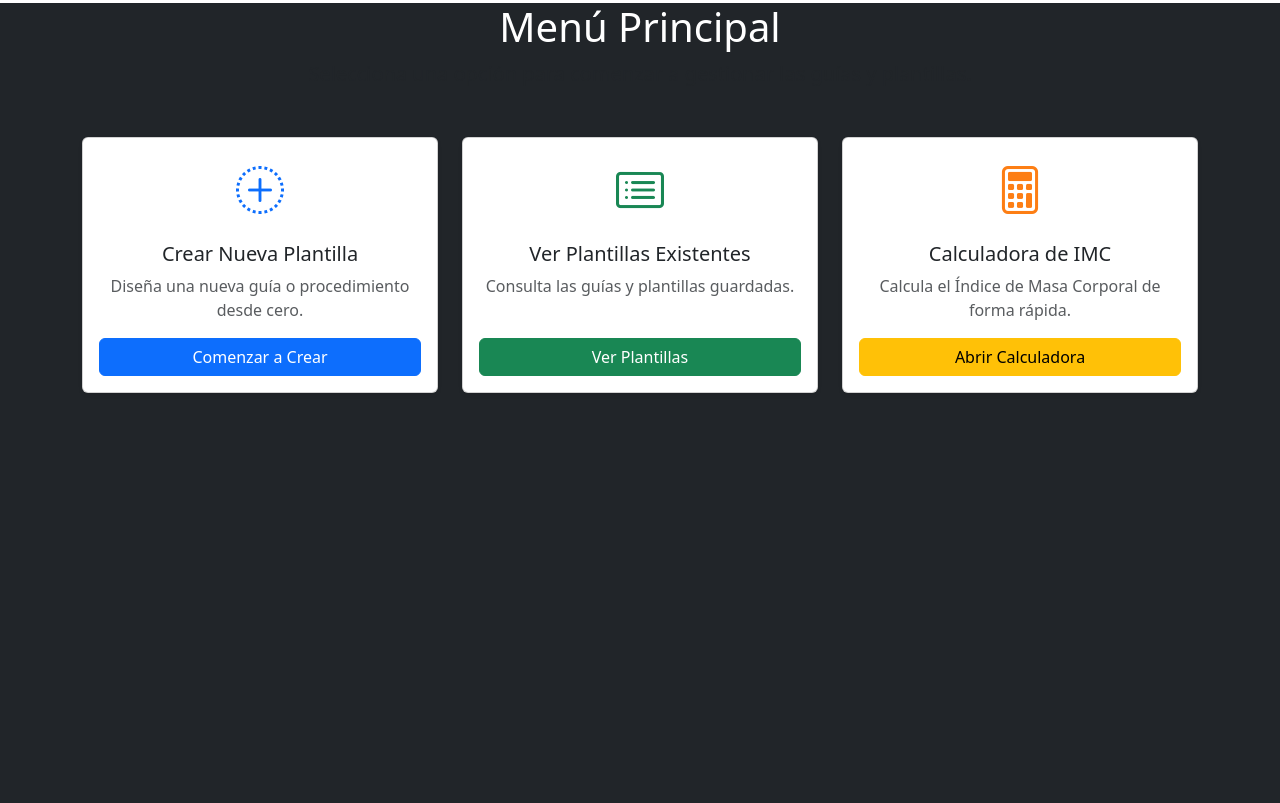
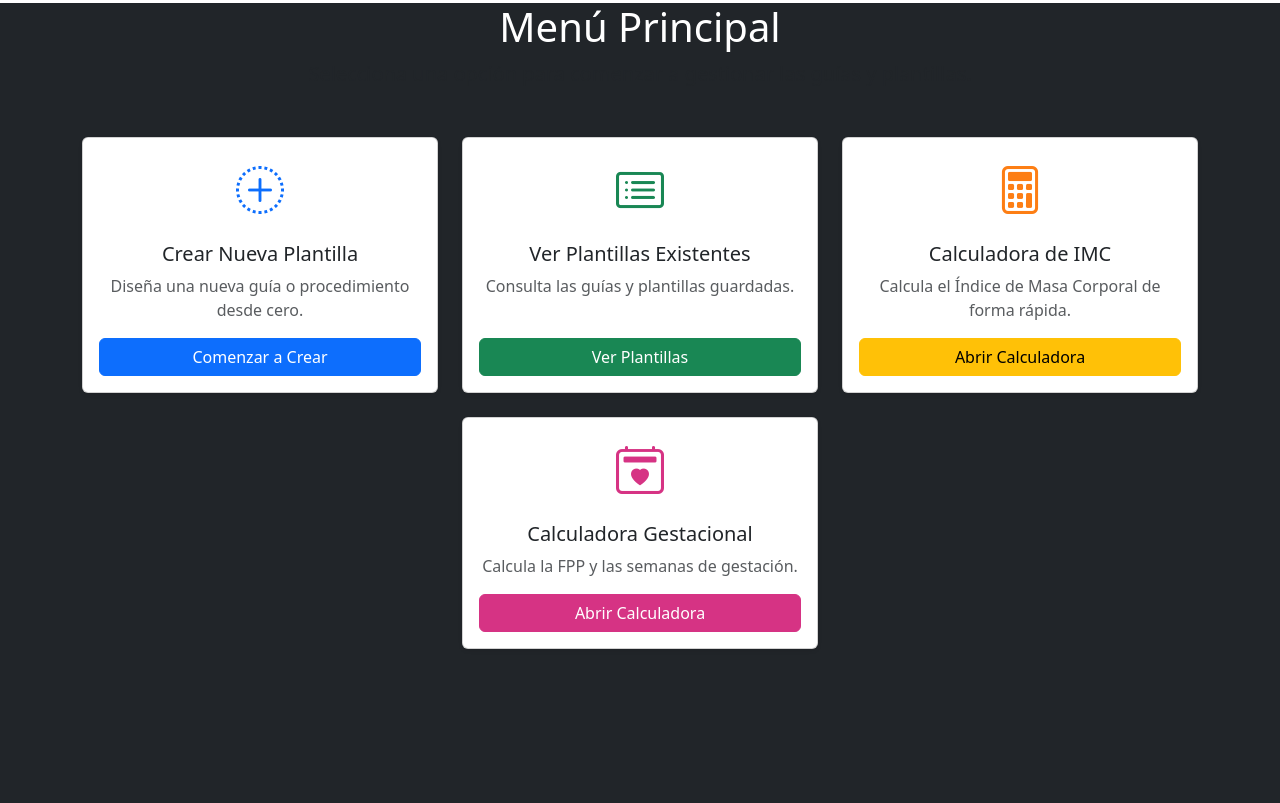
Before and after one commit to juanccm717-cyber/gestor-plantillas-web, a Flask app: page /menu in a window 1280 px wide. Shown: the part 101-904 px from the top of the page. Run offline with Flask 3, Linux system fonts and the light colour scheme; the visitor is signed in with stand-in values (Sample User, id 1); some libraries are stand-ins or nearby versions.

Commit message:
Feature: Finalizar implementación de Calculadora Gestacional

```diff
--- a/templates/menu.html
+++ b/templates/menu.html
@@ -55,6 +55,21 @@
             </div>
         </div>
 
+        <!-- ====================================================== -->
+        <!-- Tarjeta para la Calculadora Gestacional -->
+        <!-- ====================================================== -->
+        <div class="col-lg-4 col-md-6">
+            <div class="card h-100 shadow-sm">
+                <div class="card-body text-center d-flex flex-column">
+                    <div class="mb-3">
+                <i class="bi bi-calendar2-heart" style="font-size: 3rem; color: #d63384;"></i>
+                    </div>
+                    <h5 class="card-title">Calculadora Gestacional</h5>
+                    <p class="card-text text-muted flex-grow-1">Calcula la FPP y las semanas de gestación.</p>
+                    <a href="{{ url_for('calculadora_gestacional') }}" class="btn btn-pink mt-auto">Abrir Calculadora</a>
+                </div>
+            </div>
+        </div>
     </div>
 </div>
 {% endblock %}
```
